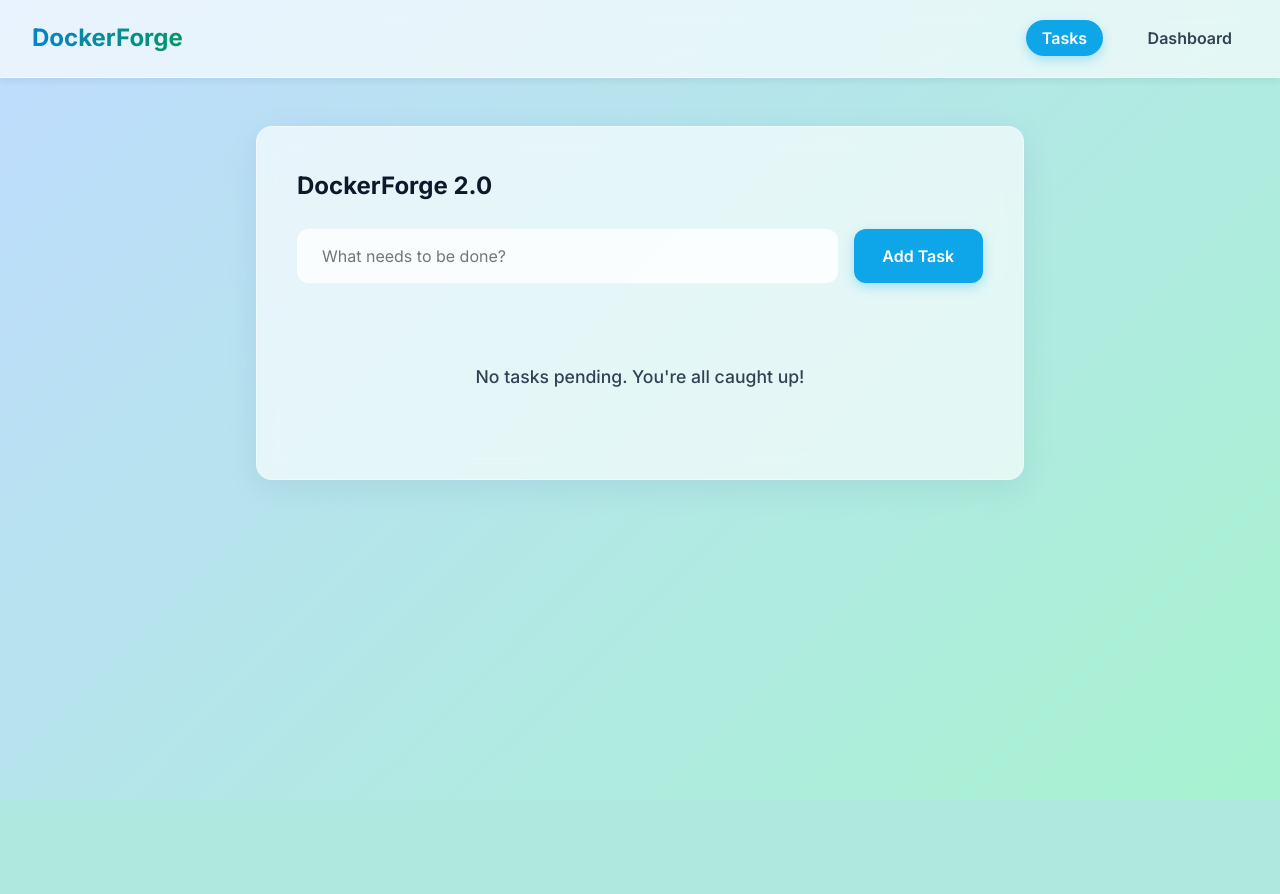
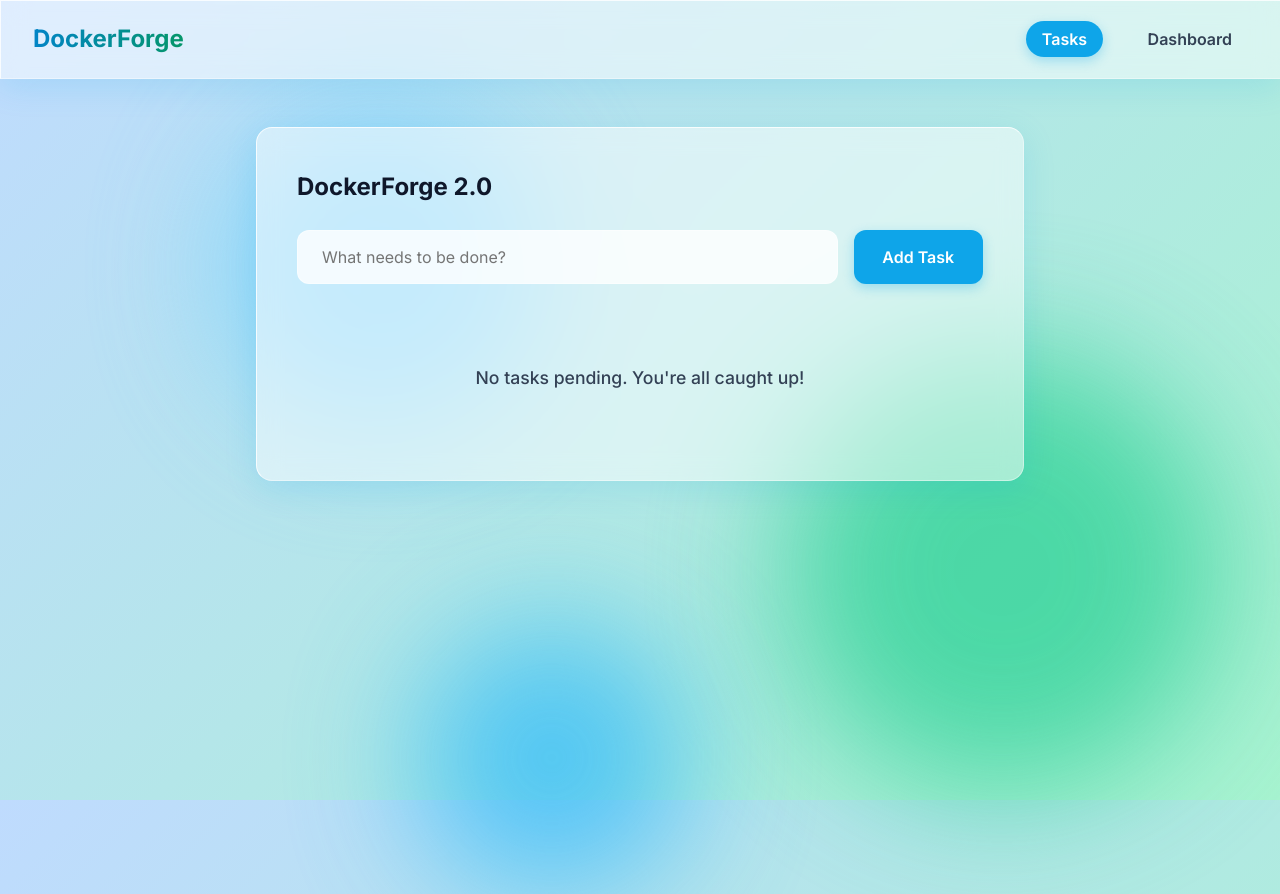
Before and after one commit to PrasannaBasavarajIndi/dockerforge, a Flask app: page / in a window 1280 px wide. Before the commit the page ends 800 px from the top, so only its background shows below. Run offline with Flask 3, Linux system fonts and the light colour scheme; data that the repository does not hold is empty.

Commit message:
Add liquid glass UI effects

```diff
--- a/static/style.css
+++ b/static/style.css
@@ -247,3 +247,58 @@ input[type="text"]:focus {
 .status-failure {
     color: var(--danger);
 }
+
+/* Liquid Glass Blobs */
+body {
+    position: relative;
+    overflow-x: hidden;
+}
+
+.blob {
+    position: absolute;
+    border-radius: 50%;
+    filter: blur(60px);
+    z-index: -1;
+    opacity: 0.8;
+    animation: float 10s infinite ease-in-out alternate;
+}
+
+.blob-1 {
+    width: 300px;
+    height: 300px;
+    background: #7dd3fc; /* Light Sky Blue */
+    top: 10%;
+    left: 15%;
+    animation-delay: 0s;
+}
+
+.blob-2 {
+    width: 400px;
+    height: 400px;
+    background: #34d399; /* Mint Green */
+    top: 40%;
+    right: 10%;
+    animation-delay: -3s;
+}
+
+.blob-3 {
+    width: 250px;
+    height: 250px;
+    background: #38bdf8; /* Deeper Blue */
+    bottom: -5%;
+    left: 30%;
+    animation-delay: -6s;
+}
+
+@keyframes float {
+    0% { transform: translate(0, 0) scale(1); }
+    100% { transform: translate(50px, 50px) scale(1.1); }
+}
+
+/* Enhanced Glassmorphism for Liquid Effect */
+.card, .navbar {
+    background: rgba(255, 255, 255, 0.5);
+    border-top: 1px solid rgba(255, 255, 255, 0.8);
+    border-left: 1px solid rgba(255, 255, 255, 0.8);
+    box-shadow: 0 8px 32px 0 rgba(14, 165, 233, 0.15);
+}
--- a/templates/dashboard.html
+++ b/templates/dashboard.html
@@ -8,6 +8,10 @@
     <meta http-equiv="refresh" content="5">
 </head>
 <body>
+    <!-- Liquid Glass Blobs -->
+    <div class="blob blob-1"></div>
+    <div class="blob blob-2"></div>
+    <div class="blob blob-3"></div>
     <div class="navbar">
         <div class="brand">DockerForge</div>
         <div class="nav-links">
--- a/templates/index.html
+++ b/templates/index.html
@@ -7,6 +7,10 @@
     <link rel="stylesheet" href="{{ url_for('static', filename='style.css') }}">
 </head>
 <body>
+    <!-- Liquid Glass Blobs -->
+    <div class="blob blob-1"></div>
+    <div class="blob blob-2"></div>
+    <div class="blob blob-3"></div>
     <div class="navbar">
         <div class="brand">DockerForge</div>
         <div class="nav-links">
```
